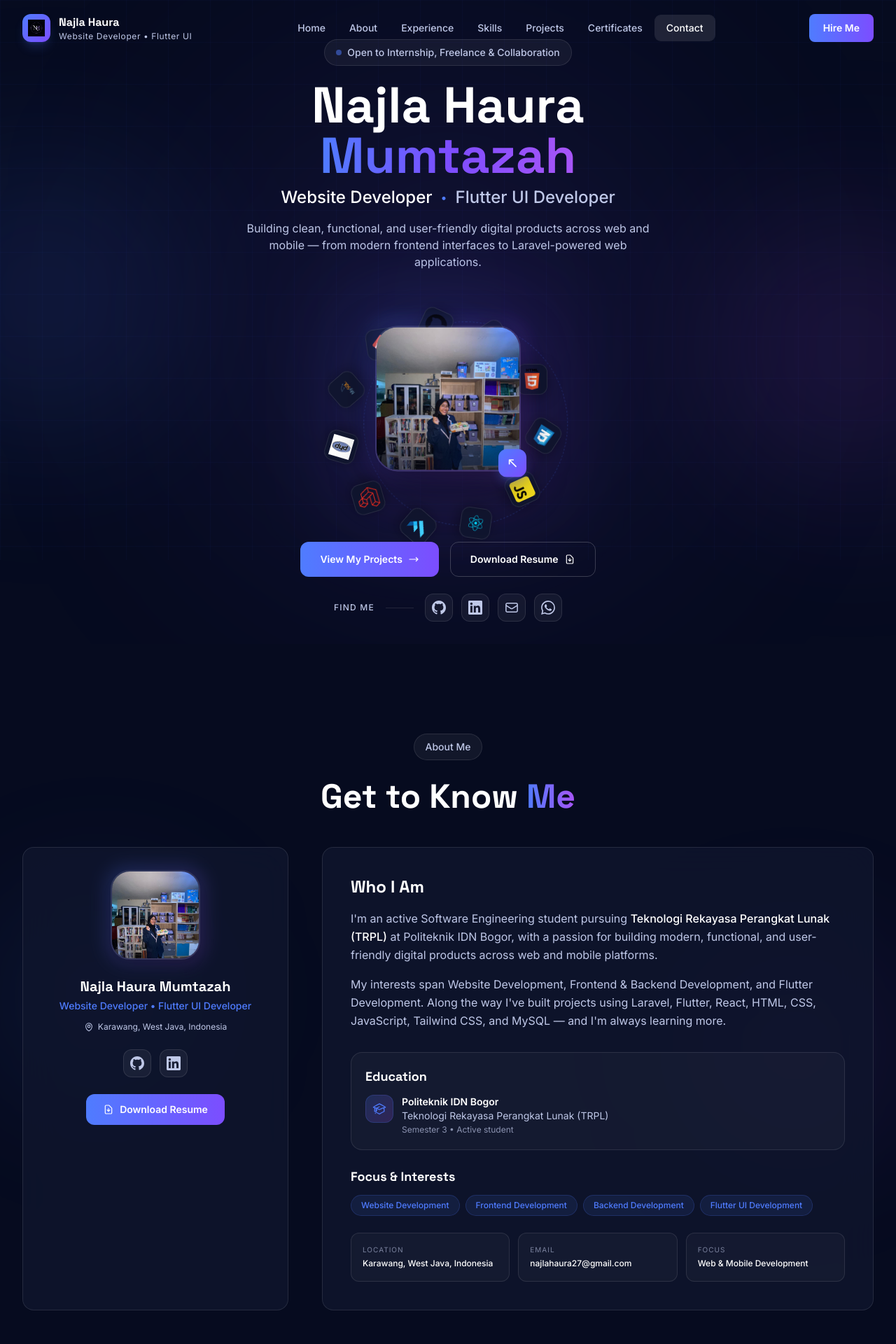
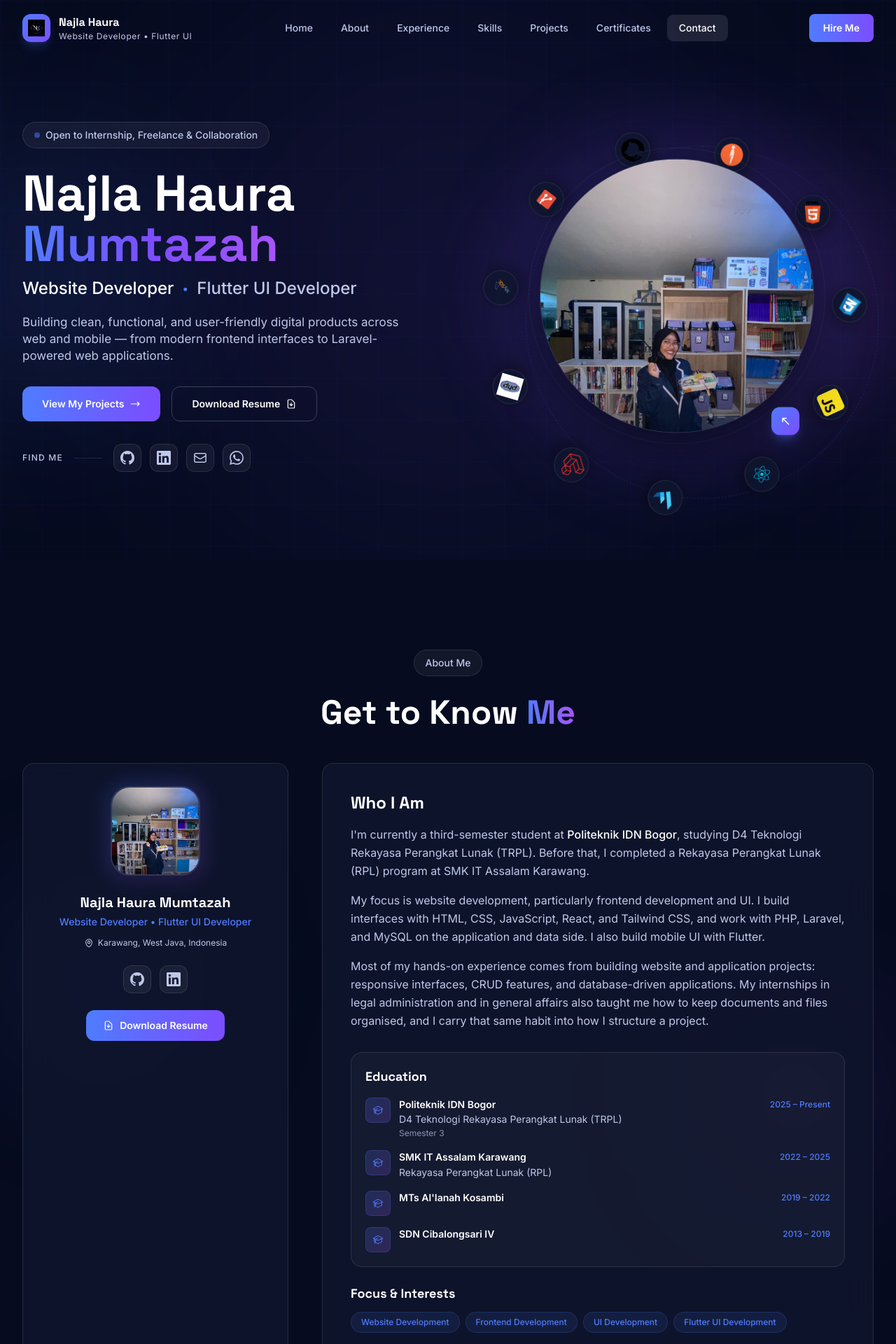
Before and after one commit to Najla-cloud27/WebsitePortfolio_najla2026, a React (Vite) app: page / in a window 1280 px wide. Shown: the top 1920 px of the page at 70% size. Built offline with nearby package versions, Linux system fonts and the light colour scheme.

Commit message:
Twenty Commit

```diff
--- a/src/components/About.jsx
+++ b/src/components/About.jsx
@@ -1,5 +1,6 @@
 import { motion } from 'framer-motion';
 import { siteInfo, cvUrl, profileImg } from '../data/site.js';
+import education from '../data/education.js';
 import { GithubIcon, LinkedinIcon, DownloadIcon, MapPinIcon } from './icons.jsx';
 
 const fadeUp = (i = 0) => ({
@@ -12,22 +13,15 @@ const fadeUp = (i = 0) => ({
 const personalInfo = [
   { label: 'Location', value: 'Karawang, West Java, Indonesia' },
   { label: 'Email', value: siteInfo.email },
-  { label: 'Focus', value: 'Web & Mobile Development' },
+  { label: 'Focus', value: 'Frontend & UI Development' },
 ];
 
 const interests = [
   'Website Development',
   'Frontend Development',
-  'Backend Development',
+  'UI Development',
   'Flutter UI Development',
 ];
-
-const education = {
-  school: 'Politeknik IDN Bogor',
-  program: 'Teknologi Rekayasa Perangkat Lunak (TRPL)',
-  semester: 'Semester 3',
-  note: 'Active student',
-};
 
 function About() {
   return (
@@ -107,41 +101,60 @@ function About() {
                 Who I Am
               </h3>
               <p className="text-text-secondary leading-relaxed mb-4">
-                I'm an active Software Engineering student pursuing{' '}
-                <span className="text-white font-medium">
-                  Teknologi Rekayasa Perangkat Lunak (TRPL)
-                </span>{' '}
-                at Politeknik IDN Bogor, with a passion for building modern,
-                functional, and user-friendly digital products across web and mobile platforms.
+                I&apos;m currently a third-semester student at{' '}
+                <span className="text-white font-medium">Politeknik IDN Bogor</span>, studying D4
+                Teknologi Rekayasa Perangkat Lunak (TRPL). Before that, I completed a Rekayasa
+                Perangkat Lunak (RPL) program at SMK IT Assalam Karawang.
+              </p>
+              <p className="text-text-secondary leading-relaxed mb-4">
+                My focus is website development, particularly frontend development and UI. I build
+                interfaces with HTML, CSS, JavaScript, React, and Tailwind CSS, and work with PHP,
+                Laravel, and MySQL on the application and data side. I also build mobile UI with
+                Flutter.
               </p>
               <p className="text-text-secondary leading-relaxed mb-8">
-                My interests span Website Development, Frontend &amp; Backend Development, and
-                Flutter Development. Along the way I've built projects using Laravel, Flutter, React,
-                HTML, CSS, JavaScript, Tailwind CSS, and MySQL — and I'm always learning more.
+                Most of my hands-on experience comes from building website and application projects:
+                responsive interfaces, CRUD features, and database-driven applications. My
+                internships in legal administration and in general affairs also taught me how to keep
+                documents and files organised, and I carry that same habit into how I structure a
+                project.
               </p>
 
               {/* Education */}
               <div className="rounded-2xl bg-white/[0.03] border border-white/10 p-5 mb-6">
-                <h4 className="font-heading font-bold text-lg text-white mb-3">
+                <h4 className="font-heading font-bold text-lg text-white mb-4">
                   Education
                 </h4>
-                <div className="flex items-start gap-3">
-                  <div className="w-10 h-10 rounded-xl bg-gradient-to-br from-primary/20 to-accent/20 border border-primary/20 flex items-center justify-center text-primary shrink-0">
-                    <svg className="w-5 h-5" fill="none" viewBox="0 0 24 24" stroke="currentColor" strokeWidth={1.5}>
+                <div className="space-y-4">
+                  {education.map((item) => (
+                    <div key={item.id} className="flex items-start gap-3">
+                      <div className="w-9 h-9 rounded-lg bg-gradient-to-br from-primary/20 to-accent/20 border border-primary/20 flex items-center justify-center text-primary shrink-0">
+                        <svg className="w-4 h-4" fill="none" viewBox="0 0 24 24" stroke="currentColor" strokeWidth={1.5}>
                           <path strokeLinecap="round" strokeLinejoin="round" d="M4.26 10.147a60.436 60.436 0 00-.491 6.347A48.627 48.627 0 0112 20.904a48.627 48.627 0 018.232-4.41 60.46 60.46 0 00-.491-6.347m-15.482 0a50.57 50.57 0 00-2.658-.813A59.905 59.905 0 0112 3.493a59.902 59.902 0 0110.399 5.84c-.896.248-1.783.52-2.658.814m-15.482 0A50.697 50.697 0 0112 13.489a50.702 50.702 0 017.74-3.342M6.75 15a.75.75 0 100-1.5.75.75 0 000 1.5zm0 0v-3.675A55.378 55.378 0 0112 8.443m-7.007 11.55A5.981 5.981 0 006.75 15.75v-1.5" />
                         </svg>
                       </div>
-                  <div>
-                    <div className="text-white font-semibold text-sm">
-                      {education.school}
+                      <div className="flex-1 min-w-0">
+                        <div className="flex items-start justify-between gap-3">
+                          <div className="text-white font-semibold text-sm leading-snug">
+                            {item.school}
                           </div>
-                    <div className="text-text-secondary text-sm">
-                      {education.program}
+                          <span className="text-primary text-xs font-medium whitespace-nowrap shrink-0 mt-0.5">
+                            {item.period}
+                          </span>
                         </div>
+                        {item.degree && (
+                          <div className="text-text-secondary text-sm mt-0.5">
+                            {item.degree}
+                          </div>
+                        )}
+                        {item.note && (
                           <div className="text-text-secondary/70 text-xs mt-0.5">
-                      {education.semester} • {education.note}
+                            {item.note}
+                          </div>
+                        )}
                       </div>
                     </div>
+                  ))}
                 </div>
               </div>
 
--- a/src/components/Experience.jsx
+++ b/src/components/Experience.jsx
@@ -30,7 +30,7 @@ function Experience() {
           </h2>
         </motion.div>
 
-        <div className="grid gap-6 md:gap-8 sm:grid-cols-2">
+        <div className="grid gap-6 md:gap-8 lg:grid-cols-2">
           {experienceData.map((exp, i) => (
             <motion.div
               key={exp.id}
--- a/src/components/Hero.jsx
+++ b/src/components/Hero.jsx
@@ -62,18 +62,22 @@ function PortraitOrbit() {
     <div
       ref={sectionRef}
       onMouseMove={handleMouseMove}
-      className="hero-orbit relative w-[280px] h-[280px] sm:w-[340px] sm:h-[340px] lg:w-[340px] lg:h-[340px]"
+      className="hero-orbit relative shrink-0"
+      style={{ width: 'var(--orbit-box)', height: 'var(--orbit-box)' }}
     >
-      {/* Glow behind the photo */}
-      <div className="absolute inset-6 rounded-[2rem] bg-gradient-to-br from-primary/40 via-secondary/30 to-accent/30 blur-[70px] opacity-60" />
+      {/* Soft radial glow behind the photo */}
+      <div
+        className="absolute left-1/2 top-1/2 -translate-x-1/2 -translate-y-1/2 rounded-full bg-[radial-gradient(circle,rgba(79,124,255,0.32),rgba(124,77,255,0.16)_45%,transparent_70%)] blur-2xl pointer-events-none"
+        style={{ width: 'calc(var(--photo-size) * 1.6)', height: 'calc(var(--photo-size) * 1.6)' }}
+      />
 
       {/* Rotating orbit ring */}
-      <div className="absolute left-1/2 top-1/2 -translate-x-1/2 -translate-y-1/2 rounded-full border border-dashed border-primary/25 animate-[spin_40s_linear_infinite] pointer-events-none"
+      <div className="absolute left-1/2 top-1/2 -translate-x-1/2 -translate-y-1/2 rounded-full border border-dashed border-primary/20 animate-[spin_48s_linear_infinite] pointer-events-none"
         style={{ width: 'calc(var(--orbit-r) * 2)', height: 'calc(var(--orbit-r) * 2)' }}
       />
 
       {/* Orbiting tech chips */}
-      <div className="absolute inset-0 animate-[spin_40s_linear_infinite]">
+      <div className="absolute inset-0 animate-[spin_48s_linear_infinite]">
         {techOrbit.map((tech, i) => {
           const angle = (i / techOrbit.length) * 360;
           const url = getLogo(tech.icon);
@@ -83,8 +87,11 @@ function PortraitOrbit() {
               className="absolute left-1/2 top-1/2"
               style={{ transform: `rotate(${angle}deg) translateY(calc(var(--orbit-r) * -1))` }}
             >
-              <div className="animate-[spin-reverse_40s_linear_infinite]">
-                <div className="w-9 h-9 sm:w-11 sm:h-11 rounded-xl bg-[#10162E]/90 border border-white/10 backdrop-blur-sm flex items-center justify-center p-1.5 shadow-[0_4px_20px_rgba(0,0,0,0.35)] hover:border-primary/50 transition-colors duration-300">
+              <div className="animate-[spin-reverse_48s_linear_infinite]">
+                <div
+                  className="rounded-full bg-[#10162E]/85 border border-white/10 backdrop-blur-sm flex items-center justify-center p-2 shadow-[0_6px_22px_rgba(0,0,0,0.4)] hover:border-primary/50 transition-colors duration-300"
+                  style={{ width: 'var(--chip)', height: 'var(--chip)' }}
+                >
                   {url ? (
                     <img src={url} alt={tech.name} className="w-full h-full object-contain" />
                   ) : (
@@ -103,17 +110,27 @@ function PortraitOrbit() {
         className="absolute inset-0 flex items-center justify-center pointer-events-none"
       >
         <motion.div
-          animate={{ y: [0, -12, 0] }}
-          transition={{ duration: 5, repeat: Infinity, ease: 'easeInOut' }}
+          animate={{ y: [0, -8, 0] }}
+          transition={{ duration: 6, repeat: Infinity, ease: 'easeInOut' }}
           className="relative"
         >
-          <div className="absolute -inset-3 rounded-[2.2rem] bg-gradient-to-br from-primary/30 via-secondary/20 to-accent/30 opacity-70 blur-md" />
-          <div className="relative w-36 h-36 sm:w-44 sm:h-44 lg:w-52 lg:h-52 rounded-[2rem] overflow-hidden border-2 border-white/10 shadow-[0_20px_60px_rgba(0,0,0,0.5)]">
-            <img src={profileImg} alt="Najla Haura Mumtazah" className="w-full h-full object-cover" />
-            <div className="absolute inset-0 bg-gradient-to-t from-[#060B1F]/40 via-transparent to-transparent" />
+          <div
+            className="absolute left-1/2 top-1/2 -translate-x-1/2 -translate-y-1/2 rounded-full border border-white/[0.06]"
+            style={{ width: 'calc(var(--photo-size) + 34px)', height: 'calc(var(--photo-size) + 34px)' }}
+          />
+          <div
+            className="relative rounded-full overflow-hidden ring-1 ring-white/15 shadow-[0_24px_70px_rgba(0,0,0,0.55)]"
+            style={{ width: 'var(--photo-size)', height: 'var(--photo-size)' }}
+          >
+            <img
+              src={profileImg}
+              alt="Najla Haura Mumtazah"
+              className="w-full h-full object-cover object-[50%_15%]"
+            />
+            <div className="absolute inset-0 rounded-full bg-gradient-to-t from-[#060B1F]/35 via-transparent to-transparent" />
           </div>
-          <div className="absolute -bottom-2 -right-2 w-8 h-8 sm:w-10 sm:h-10 rounded-xl bg-gradient-to-br from-primary to-secondary flex items-center justify-center shadow-lg shadow-primary/30">
-            <svg className="w-4 h-4 sm:w-5 sm:h-5 text-white" fill="none" viewBox="0 0 24 24" stroke="currentColor" strokeWidth={2}>
+          <div className="absolute -bottom-1 right-3 sm:right-5 w-9 h-9 sm:w-10 sm:h-10 rounded-xl bg-gradient-to-br from-primary to-secondary flex items-center justify-center shadow-lg shadow-primary/30">
+            <svg className="w-4 h-4 sm:w-[18px] sm:h-[18px] text-white" fill="none" viewBox="0 0 24 24" stroke="currentColor" strokeWidth={2}>
               <path strokeLinecap="round" strokeLinejoin="round" d="M6.75 6.75v6.75M6.75 6.75h6.75M6.75 6.75l11.25 11.25" />
             </svg>
           </div>
@@ -125,14 +142,16 @@ function PortraitOrbit() {
 
 function Hero() {
   return (
-    <section id="home" className="relative min-h-screen flex items-center justify-center pt-14 pb-8 overflow-hidden">
+    <section id="home" className="relative min-h-screen flex items-center pt-24 md:pt-28 pb-12 lg:pb-16 overflow-hidden">
       <div className="absolute top-1/4 -left-32 w-96 h-96 bg-primary/15 rounded-full blur-[120px] pointer-events-none" />
       <div className="absolute bottom-1/4 -right-32 w-96 h-96 bg-accent/15 rounded-full blur-[120px] pointer-events-none" />
       <div className="absolute top-1/2 left-1/2 -translate-x-1/2 -translate-y-1/2 w-[700px] h-[700px] bg-secondary/10 rounded-full blur-[150px] pointer-events-none" />
 
-      <div className="max-w-4xl mx-auto px-4 sm:px-6 lg:px-8 w-full relative z-10 flex flex-col items-center text-center">
+      <div className="max-w-7xl mx-auto px-4 sm:px-6 lg:px-8 w-full relative z-10">
+        <div className="grid items-center gap-12 lg:gap-10 xl:gap-16 lg:grid-cols-[minmax(0,1fr)_auto]">
+          <div className="flex flex-col items-center text-center lg:items-start lg:text-left">
             <motion.div {...fadeUp(0)}>
-          <span className="inline-flex items-center gap-2 px-4 py-2 rounded-full bg-white/5 border border-white/10 text-text-secondary text-xs md:text-sm font-medium mb-5">
+              <span className="inline-flex items-center gap-2 px-4 py-2 rounded-full bg-white/5 border border-white/10 text-text-secondary text-xs md:text-sm font-medium mb-6 lg:mb-7">
                 <span className="w-2 h-2 rounded-full bg-primary animate-pulse" />
                 Open to Internship, Freelance &amp; Collaboration
               </span>
@@ -140,7 +159,7 @@ function Hero() {
 
             <motion.h1
               {...fadeUp(1)}
-          className="font-heading font-bold text-4xl sm:text-5xl md:text-6xl lg:text-7xl text-white leading-[1.08] mb-2"
+              className="font-heading font-bold text-4xl sm:text-5xl md:text-6xl lg:text-[3.25rem] xl:text-7xl text-white leading-[1.08] mb-3"
             >
               Najla Haura
               <br />
@@ -149,22 +168,18 @@ function Hero() {
               </span>
             </motion.h1>
 
-        <motion.div {...fadeUp(2)} className="flex flex-wrap items-center justify-center gap-x-3 gap-y-1 mb-4">
-          <span className="text-base sm:text-xl md:text-2xl text-white font-medium">Website Developer</span>
+            <motion.div {...fadeUp(2)} className="flex flex-wrap items-center justify-center gap-x-3 gap-y-1 mb-5">
+              <span className="text-lg sm:text-xl xl:text-2xl text-white font-medium">Website Developer</span>
               <span className="text-primary hidden sm:inline-block">•</span>
-          <span className="text-base sm:text-xl md:text-2xl text-text-secondary font-medium">Flutter UI Developer</span>
+              <span className="text-lg sm:text-xl xl:text-2xl text-text-secondary font-medium">Flutter UI Developer</span>
             </motion.div>
 
-        <motion.p {...fadeUp(3)} className="text-text-secondary text-sm md:text-base max-w-xl mx-auto mb-6 leading-relaxed">
+            <motion.p {...fadeUp(3)} className="text-text-secondary text-sm md:text-base lg:text-[17px] max-w-[34rem] mb-7 lg:mb-8 leading-relaxed">
               Building clean, functional, and user-friendly digital products across web and mobile —
               from modern frontend interfaces to Laravel-powered web applications.
             </motion.p>
 
-        <motion.div {...fadeUp(4)} className="mb-6">
-          <PortraitOrbit />
-        </motion.div>
-
-        <motion.div {...fadeUp(5)} className="flex flex-wrap justify-center gap-4 mb-6">
+            <motion.div {...fadeUp(4)} className="flex flex-wrap justify-center lg:justify-start gap-3 sm:gap-4 mb-7 lg:mb-8">
               <a
                 href="#projects"
                 onClick={(e) => { e.preventDefault(); document.querySelector('#projects')?.scrollIntoView({ behavior: 'smooth' }); }}
@@ -184,7 +199,7 @@ function Hero() {
               </a>
             </motion.div>
 
-        <motion.div {...fadeUp(6)} className="flex items-center justify-center gap-4">
+            <motion.div {...fadeUp(5)} className="flex items-center justify-center lg:justify-start gap-4">
               <span className="text-text-secondary text-xs font-medium uppercase tracking-widest">Find me</span>
               <span className="w-10 h-px bg-white/10" />
               <div className="flex items-center gap-3">
@@ -203,6 +218,12 @@ function Hero() {
               </div>
             </motion.div>
           </div>
+
+          <motion.div {...fadeUp(3)} className="flex justify-center lg:justify-end">
+            <PortraitOrbit />
+          </motion.div>
+        </div>
+      </div>
     </section>
   );
 }
--- a/src/components/Navbar.jsx
+++ b/src/components/Navbar.jsx
@@ -50,21 +50,21 @@ function Navbar() {
     >
       <div className="max-w-7xl mx-auto px-4 sm:px-6 lg:px-8">
         <div className="flex items-center justify-between h-16 md:h-20">
-          <a href="#home" className="flex items-center gap-3 group" aria-label="Najla Haura Mumtazah - Home">
+          <a href="#home" className="flex items-center gap-3 shrink-0 group" aria-label="Najla Haura Mumtazah - Home">
             <div className="w-9 h-9 md:w-10 md:h-10 rounded-xl bg-gradient-to-br from-primary to-secondary flex items-center justify-center font-heading font-bold text-white text-sm md:text-base shadow-lg shadow-primary/20 group-hover:shadow-primary/40 transition-shadow duration-300">
               <img src={logo} alt="NH" className="w-5 h-5 md:w-6 md:h-6 object-contain" />
             </div>
             <div className="hidden sm:block">
-              <div className="font-heading font-bold text-white text-sm md:text-base leading-tight">
+              <div className="font-heading font-bold text-white text-sm md:text-base leading-tight whitespace-nowrap">
                 Najla Haura
               </div>
-              <div className="text-[10px] md:text-xs text-text-secondary tracking-wider">
+              <div className="hidden xl:block text-xs text-text-secondary tracking-wider whitespace-nowrap">
                 Website Developer • Flutter UI
               </div>
             </div>
           </a>
 
-          <div className="hidden lg:flex items-center gap-0.5">
+          <div className="hidden lg:flex items-center gap-1 xl:gap-2">
             {navLinks.map((link) => (
               <a
                 key={link.href}
@@ -74,7 +74,7 @@ function Navbar() {
                   scrollTo(link.href);
                   setActiveLink(link.href);
                 }}
-                className={`relative px-3 xl:px-4 py-2 rounded-lg text-sm font-medium transition-colors duration-300 ${
+                className={`relative px-2.5 xl:px-4 py-2 rounded-lg text-[13px] xl:text-sm font-medium whitespace-nowrap transition-colors duration-300 ${
                   activeLink === link.href ? 'text-white' : 'text-text-secondary hover:text-white'
                 }`}
               >
@@ -90,7 +90,7 @@ function Navbar() {
             ))}
           </div>
 
-          <div className="flex items-center gap-3">
+          <div className="flex items-center gap-3 shrink-0">
             <a
               href="#contact"
               onClick={(e) => {
@@ -98,7 +98,7 @@ function Navbar() {
                 setMobileOpen(false);
                 scrollTo('#contact');
               }}
-              className="hidden lg:inline-flex items-center px-5 py-2.5 rounded-lg bg-gradient-to-r from-primary to-secondary text-white text-sm font-semibold hover:shadow-[0_0_25px_rgba(79,124,255,0.4)] hover:-translate-y-0.5 transition-all duration-300"
+              className="hidden lg:inline-flex items-center whitespace-nowrap px-5 py-2.5 rounded-lg bg-gradient-to-r from-primary to-secondary text-white text-sm font-semibold hover:shadow-[0_0_25px_rgba(79,124,255,0.4)] hover:-translate-y-0.5 transition-all duration-300"
             >
               Hire Me
             </a>
--- /dev/null
+++ b/src/data/education.js
@@ -0,0 +1,33 @@
+const education = [
+  {
+    id: 1,
+    school: 'Politeknik IDN Bogor',
+    degree: 'D4 Teknologi Rekayasa Perangkat Lunak (TRPL)',
+    period: '2025 – Present',
+    note: 'Semester 3',
+    current: true,
+  },
+  {
+    id: 2,
+    school: 'SMK IT Assalam Karawang',
+    degree: 'Rekayasa Perangkat Lunak (RPL)',
+    period: '2022 – 2025',
+    current: false,
+  },
+  {
+    id: 3,
+    school: "MTs Al'Ianah Kosambi",
+    degree: null,
+    period: '2019 – 2022',
+    current: false,
+  },
+  {
+    id: 4,
+    school: 'SDN Cibalongsari IV',
+    degree: null,
+    period: '2013 – 2019',
+    current: false,
+  },
+];
+
+export default education;
--- a/src/index.css
+++ b/src/index.css
@@ -88,17 +88,40 @@ body::before {
 }
 
 .hero-orbit {
+  --photo-size: 168px;
   --orbit-r: 118px;
+  --chip: 38px;
+  --orbit-box: calc(var(--orbit-r) * 2 + var(--chip) + 8px);
 }
 
-@media (min-width: 640px) {
+@media (min-width: 480px) {
   .hero-orbit {
-    --orbit-r: 148px;
+    --photo-size: 230px;
+    --orbit-r: 152px;
+    --chip: 42px;
+  }
+}
+
+@media (min-width: 768px) {
+  .hero-orbit {
+    --photo-size: 300px;
+    --orbit-r: 196px;
+    --chip: 46px;
   }
 }
 
 @media (min-width: 1024px) {
   .hero-orbit {
-    --orbit-r: 146px;
+    --photo-size: 340px;
+    --orbit-r: 220px;
+    --chip: 48px;
   }
 }
+
+@media (min-width: 1280px) {
+  .hero-orbit {
+    --photo-size: 390px;
+    --orbit-r: 252px;
+    --chip: 50px;
+  }
+}
```
Also changed, not shown: src/data/experience.js (+16 -15 lines). Lines whose indentation alone changed are shown as unchanged.
